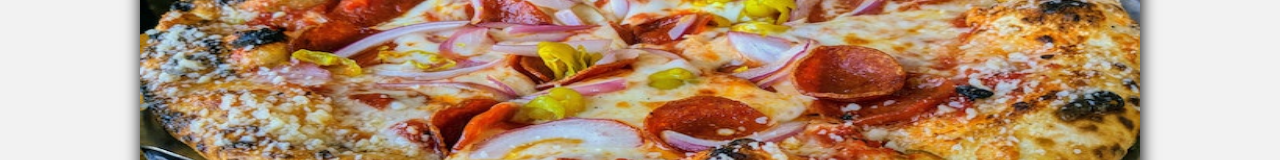
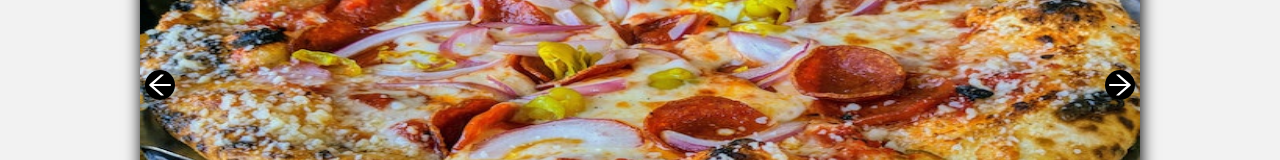
Before and after one commit to CelsoTavares/pizzaria, a React (Vite) app: page /cardapio in a window 1280 px wide. Shown: the part 294-454 px from the top of the page. Built offline with nearby package versions, Linux system fonts and the light colour scheme.

Commit message:
:sparkles: carousel

```diff
--- a/src/components/Carousel/index.tsx
+++ b/src/components/Carousel/index.tsx
@@ -3,26 +3,37 @@ import { useEffect, useState } from "react";
 import pizza1 from "../../img/p3.jpg";
 import pizza2 from "../../img/p4.jpg";
 import pizza3 from "../../img/p5.jpg";
-
+import { AiOutlineArrowLeft, AiOutlineArrowRight } from "react-icons/ai";
 const Carousel = () => {
   const pizzas = [pizza1, pizza2, pizza3];
-  const [image, setImage] = useState(pizzas[0]);
+  const [currentIndex, setCurrentIndex] = useState(0);
+  const image = pizzas[currentIndex];
+
+  let intervalId: NodeJS.Timeout;
+  const lastIndex = pizzas.length - 1;
+
+  const prevSlide = () => {
+    setCurrentIndex(currentIndex === 0 ? lastIndex : currentIndex - 1);
+  };
+
+  const nextSlide = () => {
+    setCurrentIndex(currentIndex === lastIndex ? 0 : currentIndex + 1);
+  };
 
   useEffect(() => {
-    setTimeout(() => {
-      if (image == pizzas[0]) {
-        setImage(pizzas[1]);
-      } else if (image == pizzas[1]) {
-        setImage(pizzas[2]);
-      } else {
-        setImage(pizzas[0]);
-      }
-    }, 4000);
-  }, [image]);
+    intervalId = setInterval(nextSlide, 3000);
+    return () => clearInterval(intervalId);
+  }, [nextSlide]);
 
   return (
     <C.Container>
-      <img src={image} alt="Mais pedidas" />;
+      <img src={image} alt="Mais pedidas" />
+      <button className="prev" onClick={prevSlide}>
+        <AiOutlineArrowLeft />
+      </button>
+      <button className="next" onClick={nextSlide}>
+        <AiOutlineArrowRight />
+      </button>
     </C.Container>
   );
 };
--- a/src/components/Carousel/styles.ts
+++ b/src/components/Carousel/styles.ts
@@ -4,9 +4,27 @@ export const Container = styled.div`
   height: 500px;
   overflow: hidden;
   box-shadow: 1px -1px 15px #000;
+  position: relative;
   img {
     width: 100%;
-    height: 500px;
+    height: 100%;
     transition: all 0.4s;
   }
+  svg {
+    color: #fff;
+    border-radius: 20px;
+    background-color: #000;
+    font-size: 30px;
+    position: absolute;
+    cursor: pointer;
+    z-index: 10;
+  }
+  .prev svg {
+    bottom: 50%;
+    left: 5px;
+  }
+  .next svg {
+    bottom: 50%;
+    right: 5px;
+  }
 `;
```
